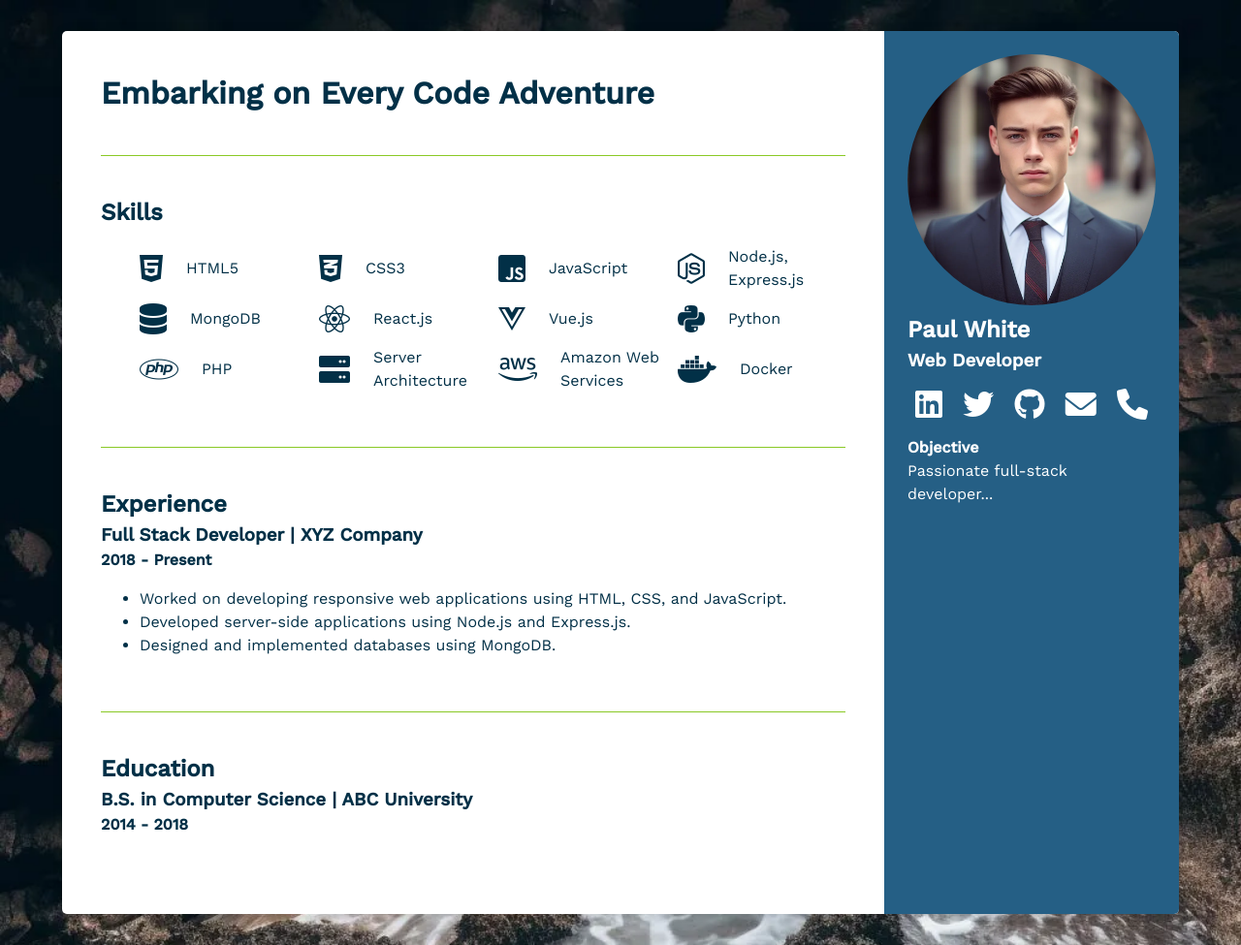
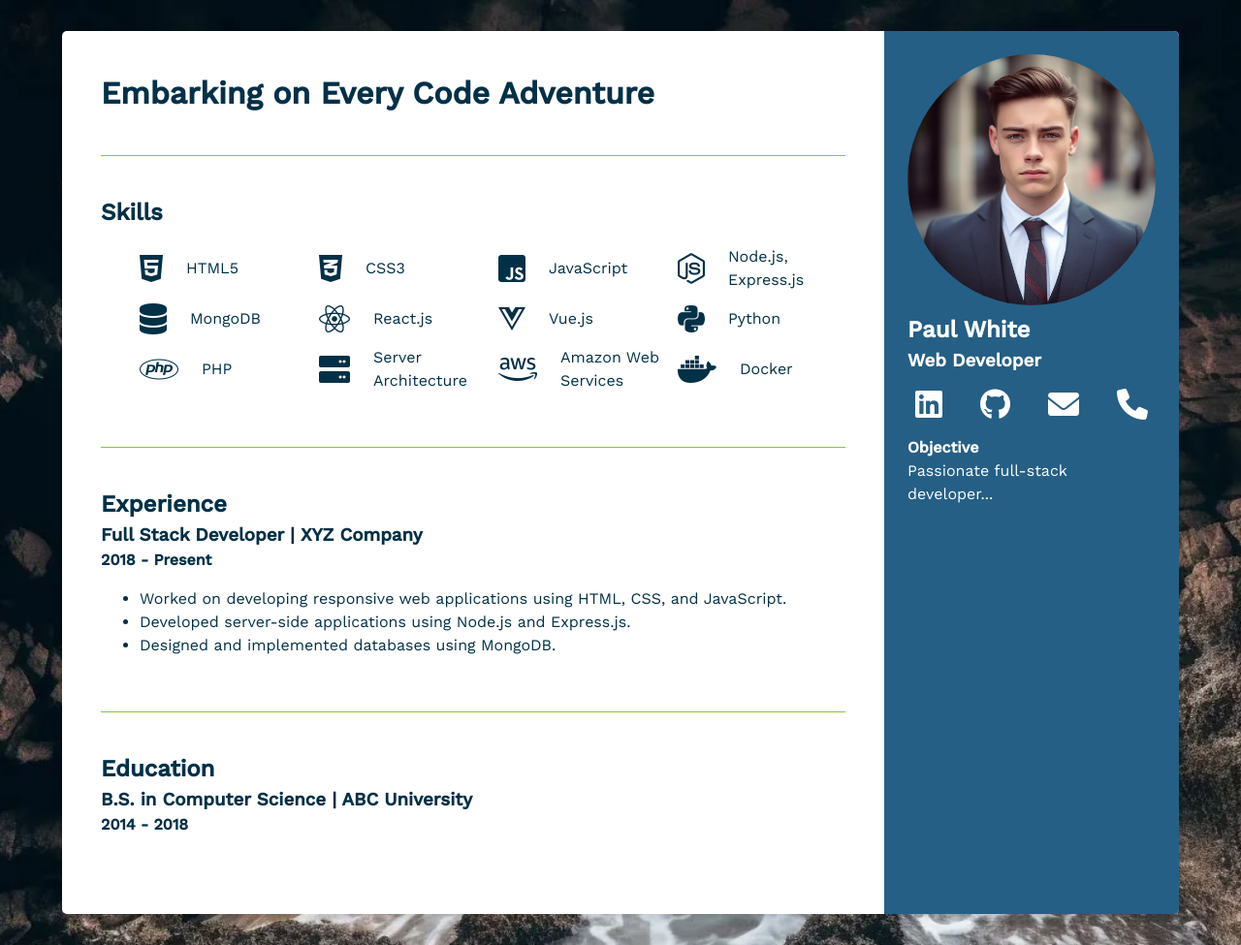
Before and after one commit to pcwhite-dot/webdev1-module3, a website: page docs/index.html in a window 1280 px wide. Shown: the whole page at 97% size. Drawn offline with nearby package versions, Linux system fonts and the light colour scheme.

Commit message:
Deleted twitter link

```diff
--- a/docs/index.html
+++ b/docs/index.html
@@ -50,8 +50,6 @@
                     <!-- Each link also has an aria-label attribute to describe the link to screen readers -->
                     <a href="www.linkedin.com/in/paul-white-b85a6b313" aria-label="Paul White's LinkedIn profile"><i
                             class="fab fa-linkedin"></i></a> <!-- LinkedIn link -->
-                    <a href="https://twitter.com/johndoe" aria-label="John Doe's Twitter profile"><i
-                            class="fab fa-twitter"></i></a> <!-- Twitter link -->
                     <a href="https://github.com/johndoe" aria-label="John Doe's GitHub profile"><i
                             class="fab fa-github"></i></a> <!-- Github link -->
                     <a href="mailto:johndoe@example.com" aria-label="Email John Doe"><i
```
